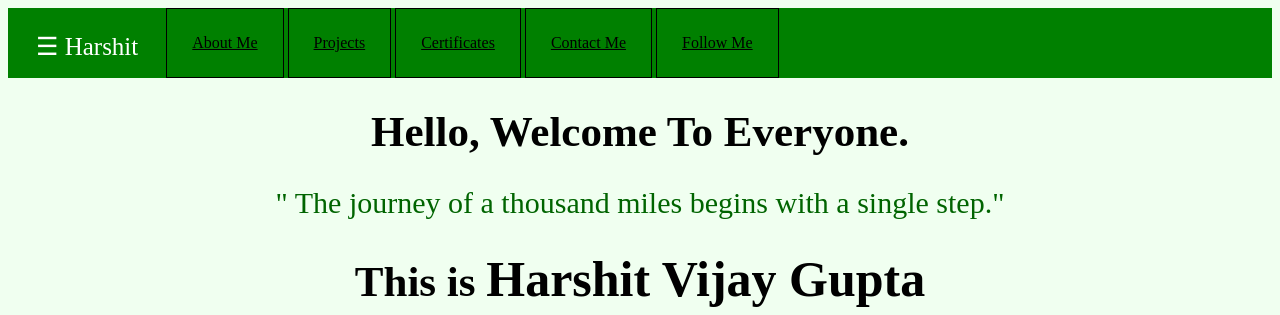
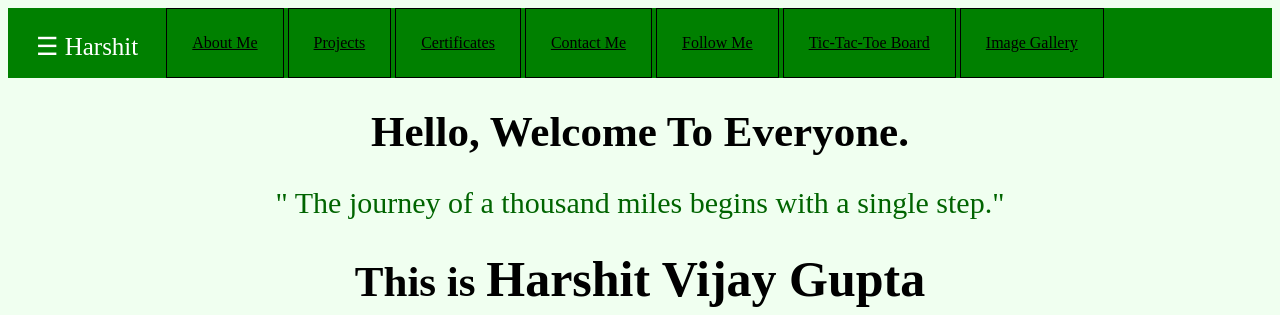
Before and after one commit to harshitvijaygupta/my-portfolio, a plain HTML site: page index.html in a window 1280 px wide. Shown: the top 315 px of the page. Drawn offline with Linux system fonts and the light colour scheme.

Commit message:
Update index.html

```diff
--- a/index.html
+++ b/index.html
@@ -15,6 +15,8 @@
 												<a href="#certificate">Certificates</a>
 												<a href="#contact">Contact Me</a>
 												<a href="#follow">Follow Me</a>
+					                                                        <a href="P2-TTT.html">Tic-Tac-Toe Board</a>
+					                                                        <a href="P2-IG.html">Image Gallery</a>
 			 </header>
 			 <main>
 				<h1 class="hd1">Hello, Welcome To Everyone.</h1>
```
